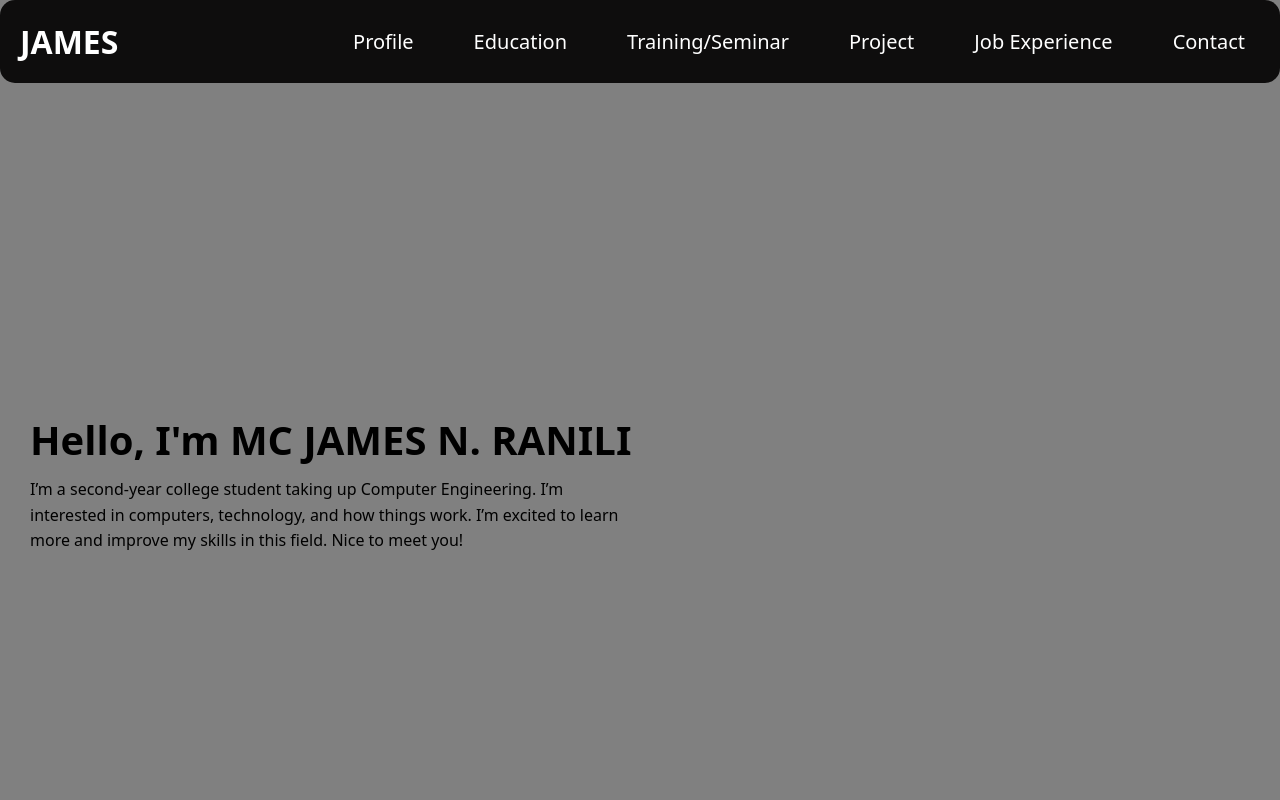
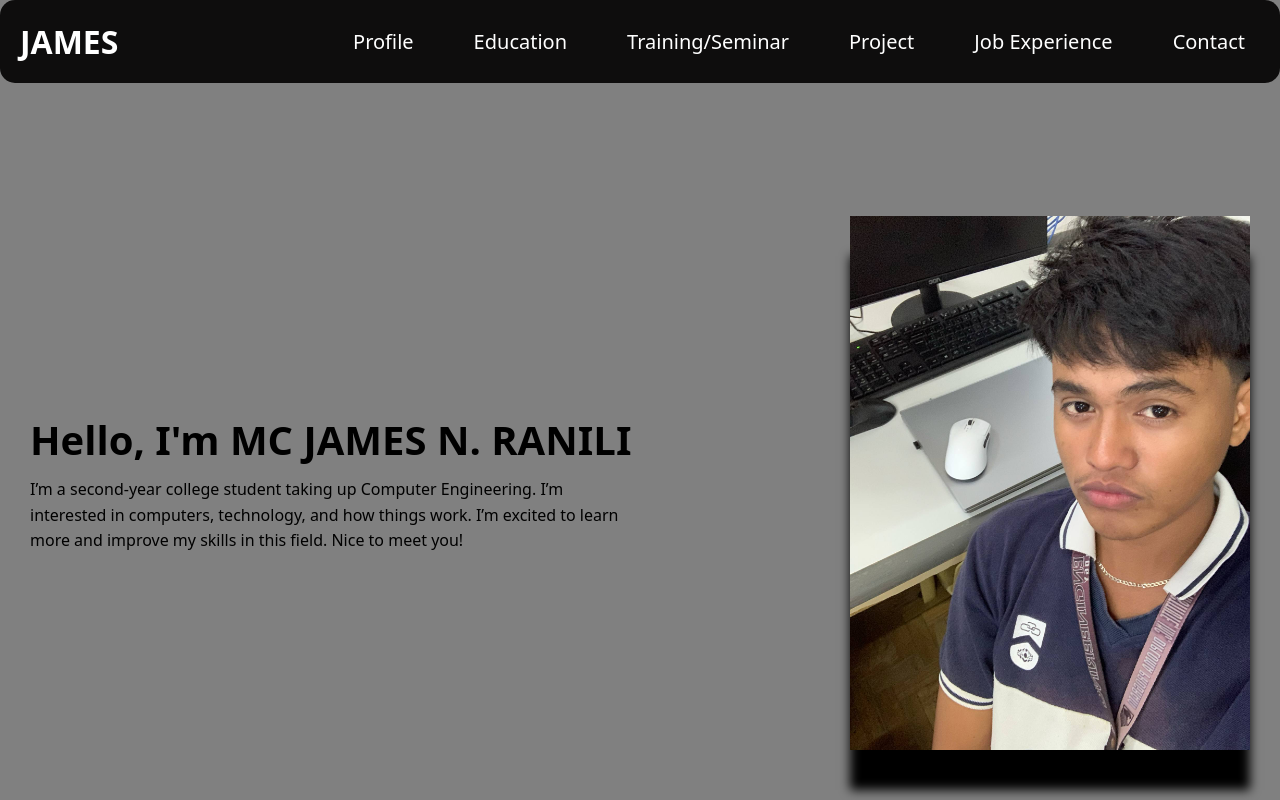
Before and after one commit to semajah/My-portfolio, a plain HTML site: page index.html in a window 1280 px wide. Shown: the top 800 px of the page. Drawn offline with Linux system fonts and the light colour scheme.

Commit message:
Update index.html

```diff
--- a/index.html
+++ b/index.html
@@ -30,7 +30,7 @@
         </div>
 
         <div class="profile-right">
-            <img src="/img/picturenako.jpg" alt="">
+            <img src="picturenako.jpg" alt="">
         </div>
 </section>
 
```
